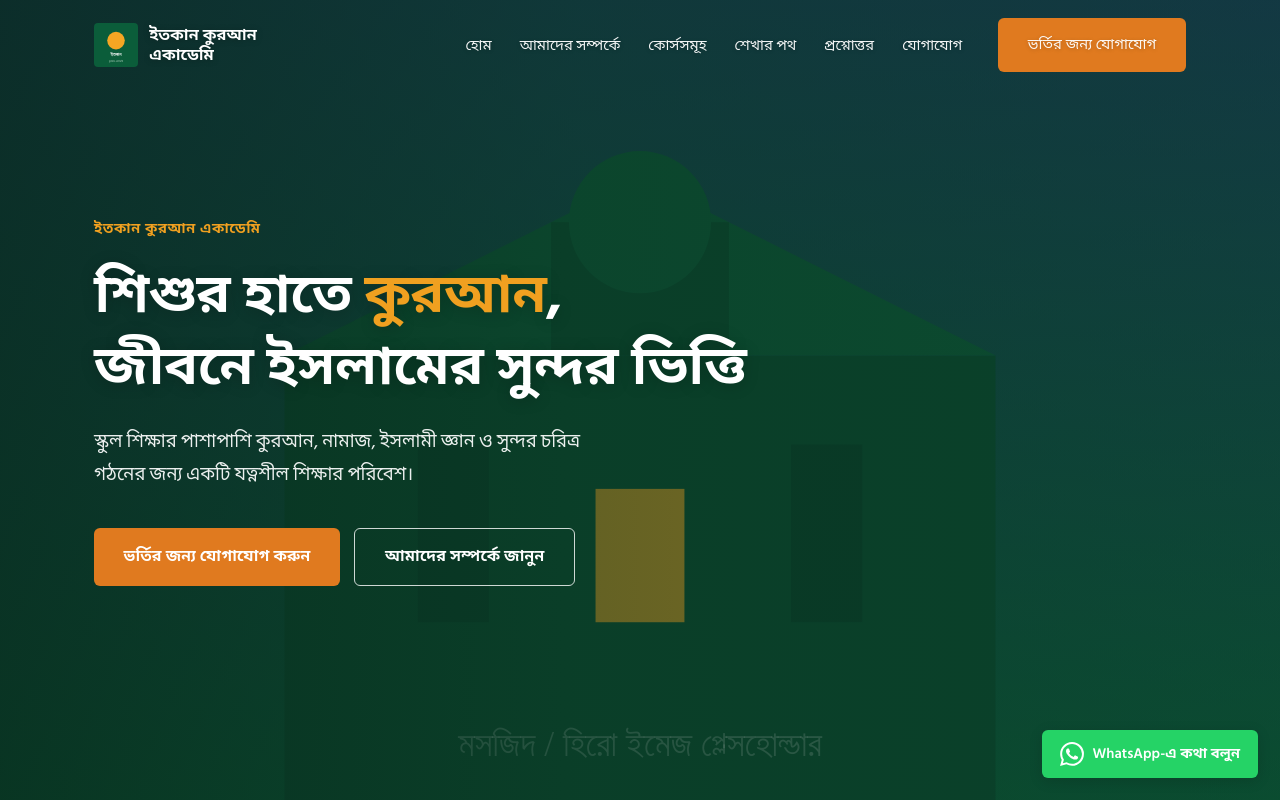
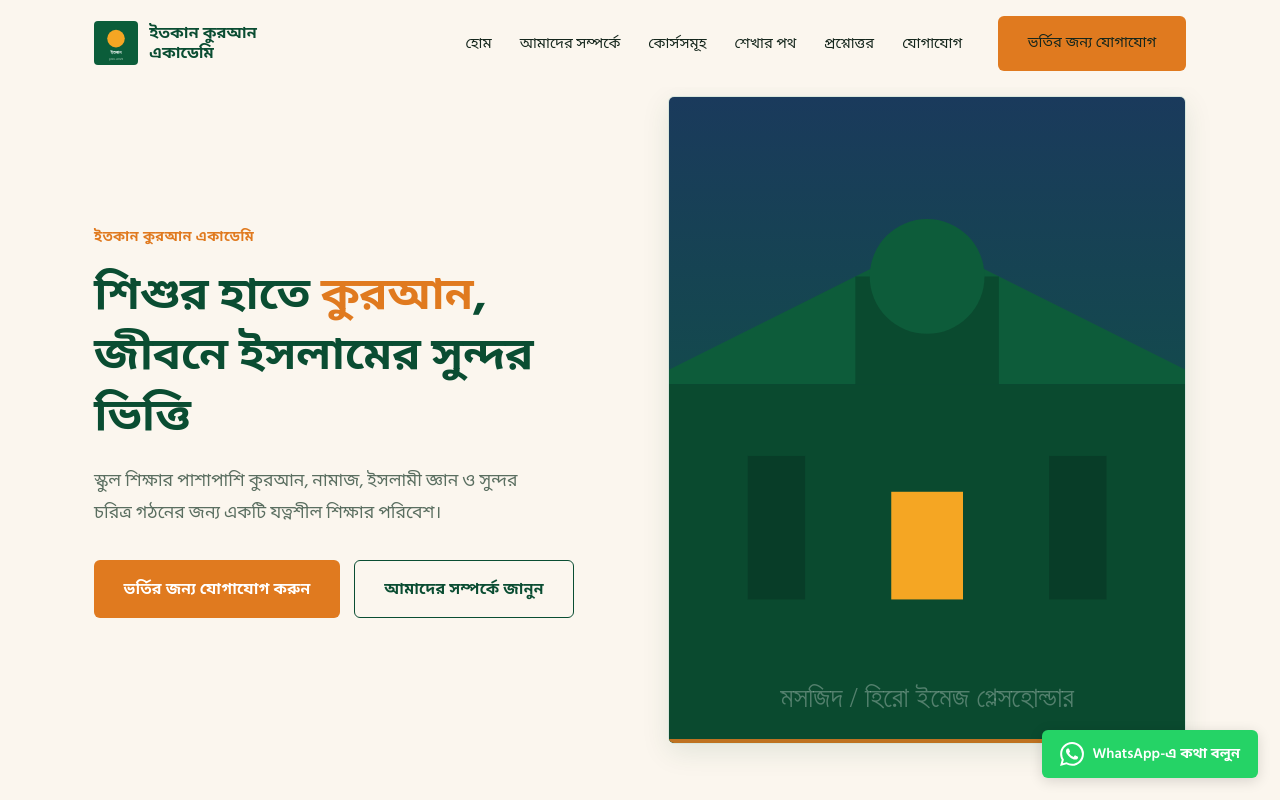
Before and after one commit to mansurcozmiq-byte/itqan-quran-academy, a React (Vite) app in the folder client/: page / in a window 1280 px wide. Shown: the top 800 px of the page. Built offline with nearby package versions, Linux system fonts and the light colour scheme.

Commit message:
Update Hero: left text + right image layout

```diff
--- a/client/src/components/Header.css
+++ b/client/src/components/Header.css
@@ -4,14 +4,17 @@
   left: 0;
   right: 0;
   z-index: 1000;
-  padding: 1.1rem 0;
+  padding: 1rem 0;
+  background: rgba(251, 246, 238, 0.92);
+  backdrop-filter: blur(8px);
+  -webkit-backdrop-filter: blur(8px);
   transition: background 0.3s ease, box-shadow 0.3s ease, padding 0.3s ease;
 }
 
 .header--scrolled {
   background: rgba(251, 246, 238, 0.98);
   box-shadow: 0 1px 0 rgba(10, 77, 50, 0.08);
-  padding: 0.65rem 0;
+  padding: 0.6rem 0;
 }
 
 .header__inner {
@@ -58,7 +61,6 @@
   font-weight: 500;
   color: var(--text-dark);
   transition: color 0.2s;
-  position: relative;
 }
 
 .header__nav a:hover {
@@ -146,29 +148,3 @@
     margin-top: 0.5rem;
   }
 }
-
-/* Transparent header over hero */
-.header:not(.header--scrolled) .header__logo-text {
-  color: #fff;
-  text-shadow: 0 1px 6px rgba(0, 0, 0, 0.25);
-}
-
-.header:not(.header--scrolled) .header__nav a {
-  color: rgba(255, 255, 255, 0.95);
-  text-shadow: 0 1px 4px rgba(0, 0, 0, 0.2);
-}
-
-.header:not(.header--scrolled) .header__nav a:hover {
-  color: #fff;
-}
-
-.header:not(.header--scrolled) .header__toggle span {
-  background: #fff;
-}
-
-@media (max-width: 960px) {
-  .header:not(.header--scrolled) .header__nav a {
-    color: var(--text-dark);
-    text-shadow: none;
-  }
-}
--- a/client/src/sections/Hero.css
+++ b/client/src/sections/Hero.css
@@ -1,105 +1,184 @@
+/* Split Hero: text left + image right */
 .hero {
   position: relative;
   min-height: 100vh;
   min-height: 100dvh;
   display: flex;
   align-items: center;
+  background: var(--cream);
+  padding-top: 5.5rem;
+  padding-bottom: 3rem;
   overflow: hidden;
 }
 
-.hero__bg {
-  position: absolute;
-  inset: 0;
-  z-index: 0;
+.hero__grid {
+  display: grid;
+  grid-template-columns: 1fr 1fr;
+  gap: 3.5rem;
+  align-items: center;
+  width: 100%;
+}
+
+/* ——— Left content ——— */
+.hero__content {
+  max-width: 520px;
+}
+
+.hero__label {
+  display: inline-block;
+  font-size: 0.875rem;
+  font-weight: 600;
+  color: var(--orange);
+  margin-bottom: 1rem;
+  letter-spacing: 0.03em;
+}
+
+.hero__title {
+  font-size: clamp(1.9rem, 4.2vw, 2.85rem);
+  color: var(--green-deep);
+  margin-bottom: 1.2rem;
+  line-height: 1.32;
+  font-weight: 700;
+}
+
+.hero__accent {
+  color: var(--orange);
+}
+
+.hero__text {
+  font-size: clamp(0.975rem, 1.6vw, 1.1rem);
+  color: var(--text-muted);
+  margin-bottom: 2rem;
+  line-height: 1.8;
+  max-width: 460px;
+}
+
+.hero__actions {
+  display: flex;
+  flex-wrap: wrap;
+  gap: 0.85rem;
+}
+
+.hero__actions .btn-primary {
+  min-width: 200px;
+}
+
+/* Outline secondary for light background */
+.btn-outline {
+  display: inline-flex;
+  align-items: center;
+  justify-content: center;
+  gap: 0.5rem;
+  padding: 0.9rem 1.85rem;
+  font-size: 0.975rem;
+  font-weight: 600;
+  border-radius: var(--radius);
+  min-height: 50px;
+  background: transparent;
+  color: var(--green-deep);
+  border: 1.5px solid var(--green-deep);
+  transition: background 0.22s ease, color 0.22s ease, transform 0.18s ease;
+}
+
+.btn-outline:hover {
+  background: var(--green-deep);
+  color: #fff;
+  transform: translateY(-1px);
+}
+
+/* ——— Right image ——— */
+.hero__media {
+  display: flex;
+  justify-content: center;
+  align-items: center;
+}
+
+.hero__media-frame {
+  position: relative;
+  width: 100%;
+  max-width: 520px;
+  border-radius: var(--radius);
+  overflow: hidden;
+  border: 1px solid var(--border-soft);
+  box-shadow: var(--shadow-lift);
+  aspect-ratio: 4 / 5;
 }
 
 .hero__img {
   width: 100%;
   height: 100%;
   object-fit: cover;
-  object-position: center 40%;
+  object-position: center;
+  display: block;
+  transition: transform 0.6s cubic-bezier(0.25, 0.46, 0.45, 0.94);
 }
 
-/* Calm, readable overlay — mosque remains visible */
-.hero__overlay {
-  position: absolute;
-  inset: 0;
-  background: linear-gradient(
-    to right,
-    rgba(8, 42, 28, 0.78) 0%,
-    rgba(10, 55, 36, 0.62) 45%,
-    rgba(10, 55, 36, 0.45) 100%
-  );
+.hero__media-frame:hover .hero__img {
+  transform: scale(1.03);
 }
 
-.hero__content {
-  position: relative;
-  z-index: 1;
-  padding-top: 7rem;
-  padding-bottom: 5rem;
-  max-width: 680px;
+/* Subtle architectural accent line (no pattern) */
+.hero__media-frame::after {
+  content: "";
+  position: absolute;
+  bottom: 0;
+  left: 0;
+  right: 0;
+  height: 4px;
+  background: var(--orange);
+  opacity: 0.85;
 }
 
-.hero__label {
-  display: inline-block;
-  font-size: 0.9rem;
-  font-weight: 600;
-  color: var(--orange-warm);
-  margin-bottom: 1.15rem;
-  letter-spacing: 0.04em;
-}
-
-.hero__title {
-  font-size: clamp(2.1rem, 5.2vw, 3.4rem);
-  color: #fff;
-  margin-bottom: 1.35rem;
-  text-shadow: 0 2px 16px rgba(0, 0, 0, 0.2);
-  line-height: 1.32;
-  font-weight: 700;
-}
-
-.hero__text {
-  font-size: clamp(1rem, 1.9vw, 1.15rem);
-  color: rgba(255, 255, 255, 0.92);
-  margin-bottom: 2.25rem;
-  max-width: 520px;
-  line-height: 1.8;
-  font-weight: 400;
-}
-
-.hero__actions {
-  display: flex;
-  flex-wrap: wrap;
-  gap: 0.9rem;
-}
-
-.hero__actions .btn-primary {
-  min-width: 200px;
-}
-
-.hero__actions .btn-secondary {
-  min-width: 180px;
-}
-
-@media (max-width: 640px) {
-  .hero__content {
-    padding-top: 6rem;
-    padding-bottom: 3.5rem;
+/* ——— Tablet ——— */
+@media (max-width: 960px) {
+  .hero__grid {
+    gap: 2.5rem;
   }
 
   .hero__title {
-    font-size: clamp(1.75rem, 7vw, 2.2rem);
+    font-size: clamp(1.75rem, 4vw, 2.3rem);
+  }
+}
+
+/* ——— Mobile: stack, image below text ——— */
+@media (max-width: 768px) {
+  .hero {
+    min-height: auto;
+    padding-top: 5.5rem;
+    padding-bottom: 2.5rem;
+  }
+
+  .hero__grid {
+    grid-template-columns: 1fr;
+    gap: 2rem;
+  }
+
+  .hero__content {
+    max-width: 100%;
+    order: 1;
+  }
+
+  .hero__media {
+    order: 2;
+  }
+
+  .hero__media-frame {
+    max-width: 100%;
+    aspect-ratio: 16 / 11;
   }
 
   .hero__actions {
     flex-direction: column;
   }
 
-  .hero__actions .btn {
+  .hero__actions .btn,
+  .hero__actions .btn-outline {
     width: 100%;
   }
 }
 
-.hero__accent {
-  color: var(--orange-warm);
+@media (max-width: 480px) {
+  .hero__title {
+    font-size: 1.65rem;
+  }
 }
--- a/client/src/sections/Hero.jsx
+++ b/client/src/sections/Hero.jsx
@@ -5,17 +5,9 @@ import "./Hero.css";
 export default function Hero() {
   return (
     <section id="home" className="hero">
-      <div className="hero__bg">
-        <img
-          src={academyImages.hero}
-          alt="ইসলামী স্থাপত্য - ইতকান কুরআন একাডেমি"
-          className="hero__img"
-          fetchPriority="high"
-        />
-        <div className="hero__overlay" aria-hidden="true" />
-      </div>
-
-      <div className="container hero__content">
+      <div className="container hero__grid">
+        {/* Left — text */}
+        <div className="hero__content">
           <p className="hero__label">{siteInfo.name}</p>
           <h1 className="hero__title">
             শিশুর হাতে <span className="hero__accent">কুরআন</span>,
@@ -23,8 +15,8 @@ export default function Hero() {
             জীবনে ইসলামের সুন্দর ভিত্তি
           </h1>
           <p className="hero__text">
-          স্কুল শিক্ষার পাশাপাশি কুরআন, নামাজ, ইসলামী জ্ঞান ও সুন্দর চরিত্র গঠনের
-          জন্য একটি যত্নশীল শিক্ষার পরিবেশ।
+            স্কুল শিক্ষার পাশাপাশি কুরআন, নামাজ, ইসলামী জ্ঞান ও সুন্দর চরিত্র
+            গঠনের জন্য একটি যত্নশীল শিক্ষার পরিবেশ।
           </p>
           <div className="hero__actions">
             <a
@@ -35,9 +27,24 @@ export default function Hero() {
             >
               ভর্তির জন্য যোগাযোগ করুন
             </a>
-          <a href="#about" className="btn btn-secondary">
+            <a href="#about" className="btn btn-outline">
               আমাদের সম্পর্কে জানুন
             </a>
+          </div>
+        </div>
+
+        {/* Right — image */}
+        <div className="hero__media">
+          <div className="hero__media-frame">
+            <img
+              src={academyImages.hero}
+              alt="ইতকান কুরআন একাডেমি — ইসলামী শিক্ষা"
+              className="hero__img"
+              fetchPriority="high"
+              width="640"
+              height="720"
+            />
+          </div>
         </div>
       </div>
     </section>
```
Lines whose indentation alone changed are shown as unchanged.
